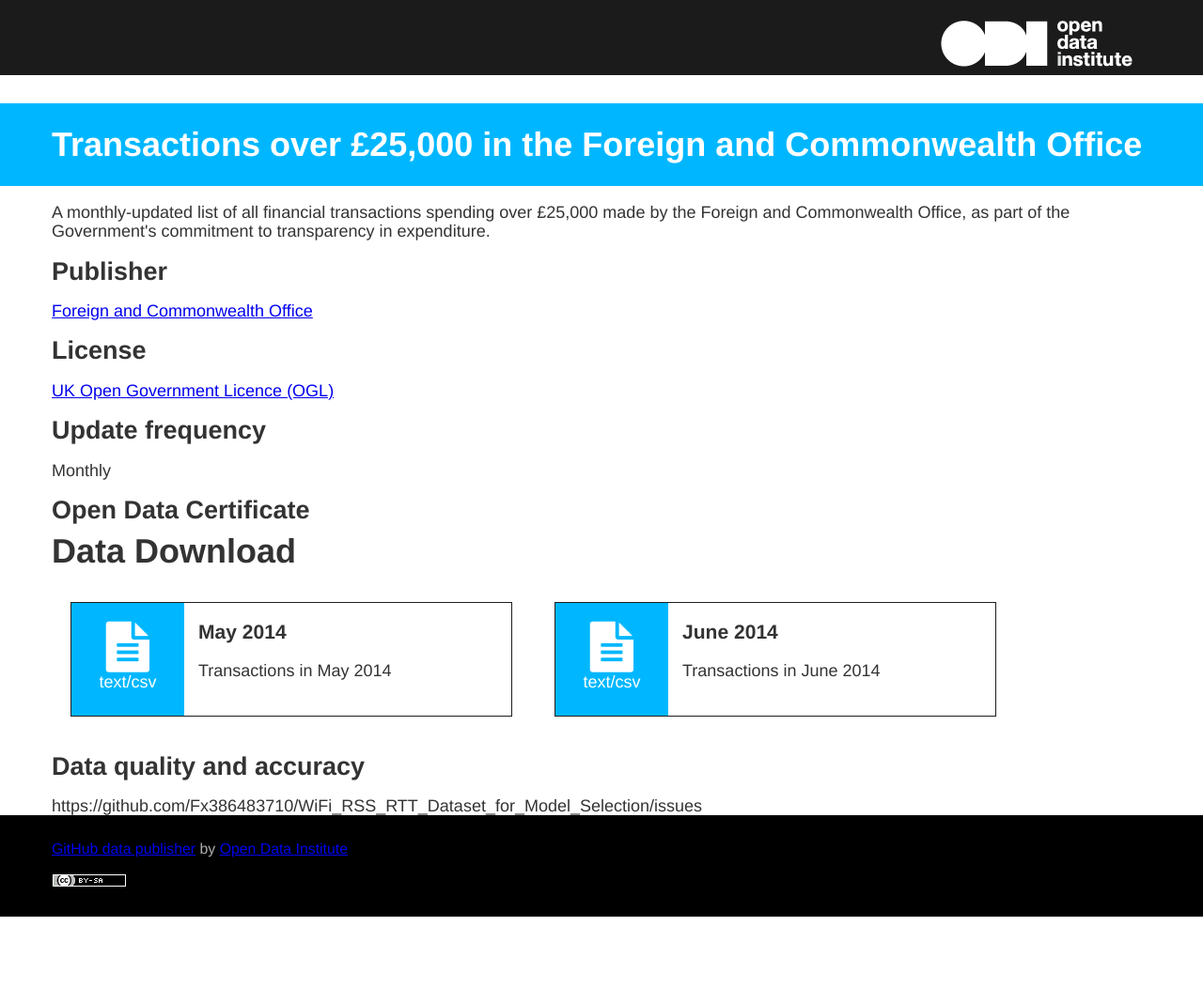
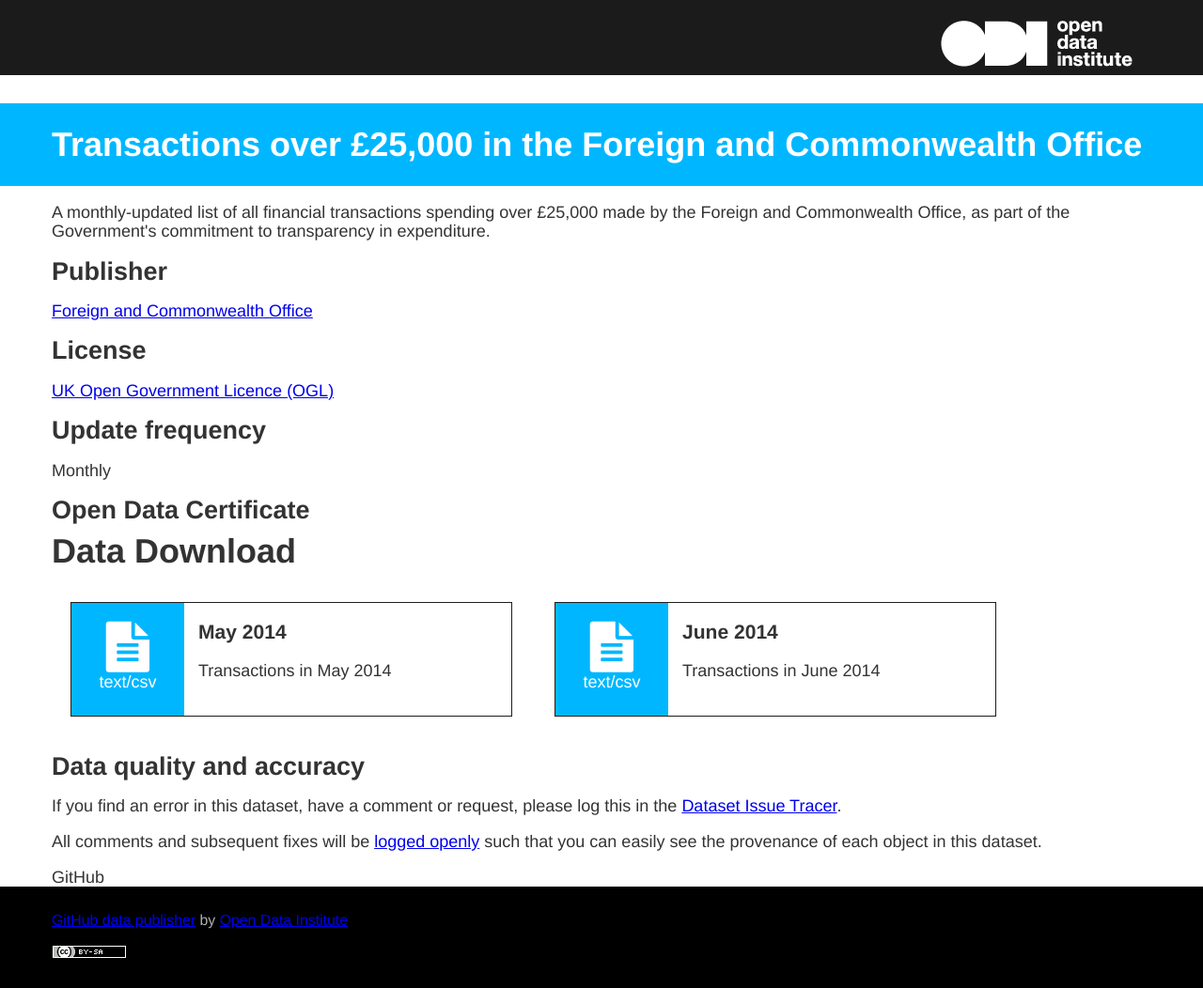
Before and after one commit to Fx386483710/WiFi_RSS_RTT_Dataset_for_Model_Selection, a Jekyll site: the page built from index.html, in a window 1280 px wide. Shown: the whole page at 94% size. Built offline with Jekyll 4.4.1, drawn with Linux system fonts in a browser that asks for light colours; nearby versions of some CDN libraries; comment, search, counter and statistics services are not loaded; before the commit the page ends 976 px from its top, so only the background shows below that.

Commit message:
New text

```diff
--- a/_includes/github.html
+++ b/_includes/github.html
@@ -1,3 +1,7 @@
 <h2>Data quality and accuracy</h2>
 
-{{ site.github.issues_url }}
+<p>If you find an error in this dataset, have a comment or request, please log this in the <a href="{{ site.github.issues_url }}" target="_blank">Dataset Issue Tracer</a>.</p>
+
+<p>All comments and subsequent fixes will be <a href="{{ site.github.issues_url }}" target="_blank">logged openly</a> such that you can easily see the provenance of each object in this dataset.</p>
+
+{{ site.github }}
```
